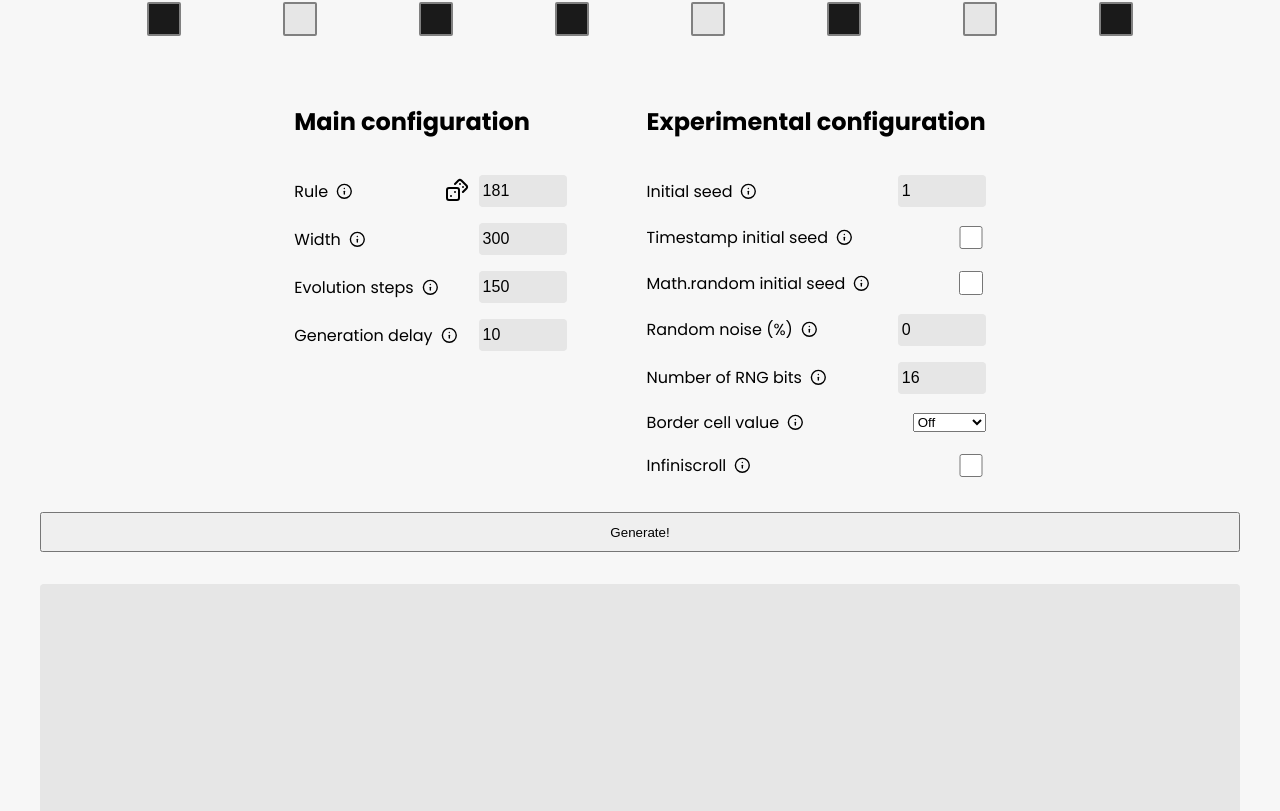
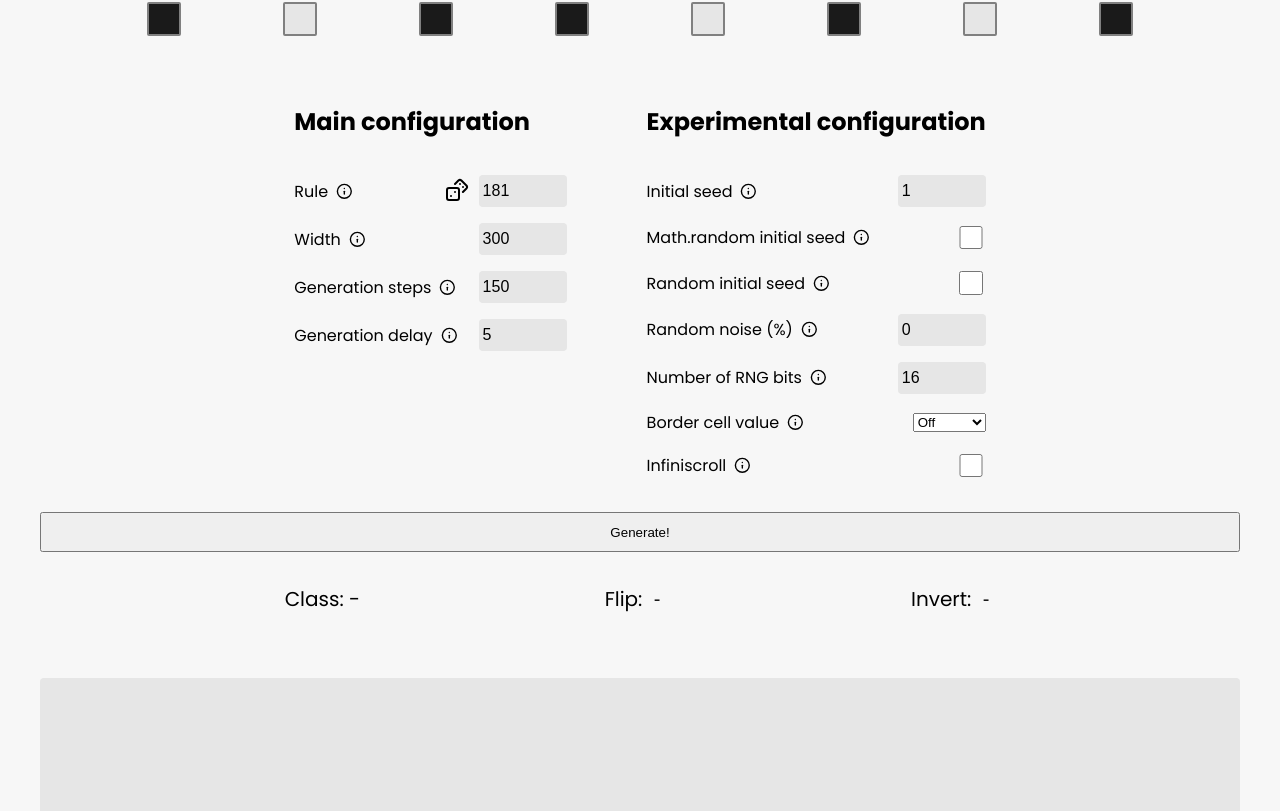
Before and after one commit to tdib/elementary, a SvelteKit app: page / in a window 1280 px wide. Shown: the part 412-1223 px from the top of the page. Built offline with nearby package versions, Linux system fonts and the light colour scheme.

Commit message:
Add classification file, complete random initial row, and links to flips/inverts

```diff
--- a/src/lib/components/ConfigInput.svelte
+++ b/src/lib/components/ConfigInput.svelte
@@ -15,7 +15,7 @@
   let infoOpen = false
   export let name = ''
   let nameProcessed = name.toLowerCase().replace(' ', '-')
-  export let inputProps
+  export let inputProps = {}
   export let value = inputProps?.value
   export let inputOverride = false
 </script>
--- /dev/null
+++ b/src/lib/misc/classification.json
@@ -0,0 +1,89 @@
+{
+  "classes": {
+    "I (Uniform)": [0, 8, 32, 40, 64, 96, 128, 136, 160, 168, 192, 224],
+    "II (Periodic)": [1, 2, 3, 4, 5, 6, 7, 9, 10, 11, 12, 13, 14, 15, 16, 17, 19, 20, 21, 23,
+              24, 25, 26, 27, 28, 29, 31, 33, 34, 35, 36, 37, 38, 39, 42, 43, 44, 46, 47, 48,
+              49, 50, 51, 52, 53, 55, 56, 57, 58, 59, 61, 62, 63, 65, 66, 67, 68, 69, 70, 71,
+              72, 73, 74, 76, 77, 78, 79, 80, 81, 82, 83, 84, 85, 87, 88, 91, 92, 93, 94, 95,
+              98, 99, 100, 103, 104, 108, 109, 111, 112, 113, 114, 115, 116, 117, 118, 119,
+              123, 125, 127, 130, 131, 132, 133, 134, 138, 139, 140, 141, 142, 143, 144,
+              145, 148, 152, 154, 155, 156, 157, 158, 159, 162, 163, 164, 166, 167, 170,
+              171, 172, 173, 174, 175, 176, 177, 178, 179, 180, 181, 184, 185, 186, 187,
+              188, 189, 190, 191, 194, 196, 197, 198, 199, 200, 201, 202, 203, 204, 205,
+              206, 207, 208, 209, 210, 211, 212, 213, 214, 215, 216, 217, 218, 219, 220,
+              221, 222, 223, 226, 227, 228, 229, 230, 231, 232, 233, 234, 235, 236, 237,
+              238, 239, 240, 241, 242, 243, 244, 245, 246, 247, 248, 249, 250, 251, 252,
+              253, 254],
+    "III (Chaotic)": [18, 22, 30, 45, 60, 75, 86, 89, 90, 101, 102, 105, 122, 126, 129,
+        135, 146, 149, 150, 151, 153, 161, 165, 169, 182, 183, 225, 195],
+    "IV (Complex)": [41, 54, 97, 106, 107, 110, 120, 121, 124, 137, 147, 193]
+  },
+  "inverts": {
+    "110": 137,
+    "137": 110,
+
+    "124": 193,
+    "193": 124,
+
+    "54": 147,
+    "147": 54,
+
+    "118": 145,
+    "145": 118,
+
+    "97": 121,
+    "121": 97
+  },
+  "flips": {
+    "41": 97,
+    "97": 41,
+
+    "75": 89,
+    "89": 75,
+
+    "30": 86,
+    "86": 30,
+
+    "45": 101,
+    "101": 45,
+
+    "110": 124,
+    "124": 110,
+
+    "137": 193,
+    "193": 137,
+
+    "129": 161,
+    "161": 129,
+
+    "62": 118,
+    "118": 62,
+
+    "102": 60,
+    "60": 102,
+
+    "153": 195,
+    "95": 153,
+
+    "57": 99,
+    "99": 57,
+
+    "169": 225,
+    "225": 169,
+
+    "167": 181,
+    "181": 167,
+
+    "131": 145,
+    "145": 131,
+
+    "149": 135,
+    "135": 149,
+
+    "107": 121,
+    "121": 107,
+
+    "106": 120,
+    "120": 106
+  }
+}
--- a/src/routes/+page.svelte
+++ b/src/routes/+page.svelte
@@ -6,26 +6,42 @@
   import getRandomRule from '$lib/scripts/randomRule.js'
   import { onMount } from 'svelte'
   import { generateAutomaton, getRandomNumber } from '$lib/scripts/automatonUtil.js'
+  import classification from '$lib/misc/classification.json'
 
   let rule = getRandomRule()
   let width = 300
-  let evolutionSteps = 150
-  let genDelay = 10
+  let numGenerationSteps = 150
+  let genDelay = 5
 
   let initialSeed = 1
-  let timestampInitialSeed = false
   let mathRandomInitialSeed = false
+  let completeRandomInitialSeed = false
   let randomNoisePercent = 0
   let numRNGBits = 16
   let borderCellValue = 'off'
   let infiniscroll = false
 
+  let ruleClassification = '-'
+  let flip
+  let invert
   let rngBinary
   let rngDecimal
 
   let automatonLoading = false
 
   let canvas
+
+
+  // $: {
+  //   ruleClassification = 'Unknown'
+  //   for (let [classification, classificationRules] of Object.entries(classification.classes)) {
+  //     if (classificationRules.includes(Number(rule))) {
+  //       ruleClassification = classification
+  //       break
+  //     }
+  //   }
+  //   if (ruleClassification === "Unknown") console.log('could not find')
+  // }
 
   onMount(() => {
     const inputs = document.querySelectorAll('.input')
@@ -55,9 +71,6 @@
   let ruleBinary
   $: ruleBinary = Number(rule).toString(2).padStart(8, '0').split('').map((x) => Number(x))
 
-  $: if (timestampInitialSeed) initialSeed = Number(new Date())
-
-
 
   function generate() {
     // #HACK: loading is not set to false when genDelay is 0, so this is the fix
@@ -65,16 +78,31 @@
       automatonLoading = true
 
     // Initial configuration
-    const padding = Array.from({length: Math.floor(width/2)}, () => '0').join('')
+    const ruleBinary = Number(rule).toString(2).padStart(8, '0')
     const initialSeedBinary = Number(initialSeed).toString(2)
-    const initial = `${padding}${initialSeedBinary}${padding}`.split('').map(Number)
-    const ruleBinary = Number(rule).toString(2).padStart(8, '0')
+    let padding
+    let initial = []
+    if (completeRandomInitialSeed) {
+      for (let i = 0; i < width; i++) {
+        initial.push(Math.random() > 0.5 ? 1 : 0)
+      }
+    } else {
+      padding = Array.from({length: Math.floor(width/2)}, () => '0').join('')
+      initial = `${padding}${initialSeedBinary}${padding}`.split('').map(Number)
+    }
 
-    if (timestampInitialSeed && mathRandomInitialSeed) {
-      initialSeed = Math.floor(Math.random() * Number(new Date()))
-    } else if (timestampInitialSeed) {
-      initialSeed = Number(new Date())
-    } else if (mathRandomInitialSeed) {
+    ruleClassification = 'Unknown'
+    for (let [classificationName, classificationRules] of Object.entries(classification.classes)) {
+      if (classificationRules.includes(Number(rule))) {
+        ruleClassification = classificationName
+        break
+      }
+    }
+
+    flip = classification.flips[rule]
+    invert = classification.inverts[rule]
+
+    if (mathRandomInitialSeed) {
       if (initialSeed < 8) initialSeed = 8
       const max = Math.floor(initialSeed * 1.25)
       const min = Math.floor(initialSeed * 0.8)
@@ -82,13 +110,13 @@
     }
 
     // Generate the values of the automaton using the given configuration
-    const evolutions = generateAutomaton(initial, evolutionSteps, ruleBinary, randomNoisePercent, borderCellValue)
-    const randomNumbers = getRandomNumber(evolutions, numRNGBits)
+    const generations = generateAutomaton(initial, numGenerationSteps, ruleBinary, randomNoisePercent, borderCellValue)
+    const randomNumbers = getRandomNumber(generations, numRNGBits)
     rngBinary = randomNumbers[0]
     rngDecimal = randomNumbers[1]
 
     // Display the automaton in the canvas
-    canvas.displayAutomaton(evolutions, Number(genDelay), borderCellValue)
+    canvas.displayAutomaton(generations, Number(genDelay), borderCellValue)
   }
 
 
@@ -132,7 +160,7 @@
       >
         <button type='button' title='Randomise rule' slot='extra-icon' on:click={() => {
           rule = getRandomRule()
-          generate()
+          if (!automatonLoading || !infiniscroll) generate()
         }}>
           <Dices />
         </button>
@@ -153,16 +181,16 @@
       />
 
       <ConfigInput
-        name='Evolution steps'
+        name='Generation steps'
         inputProps={{
           type: 'number',
           min: 1,
           placeholder: 150,
         }}
-        info='The number of iterations/rows that will be stacked on top of one another (i.e. vertical height).
+        info='The number of generations/rows that will be stacked on top of one another (i.e. vertical height).
         Increasing this will allow you to see more of the pattern, but will increase computation. A good number
         for this is approximately half of the width.'
-        bind:value={evolutionSteps}
+        bind:value={numGenerationSteps}
         on:enterPressed={generate}
       />
 
@@ -171,11 +199,12 @@
         inputProps={{
           type: 'number',
           min: 0,
-          placeholder: 10,
+          placeholder: 5,
         }}
-        info='The buffer time between the generation of each iteration. A value of 0 will mean (near) instant
-        generation, while a value of 5 will slowly display each iteration one by one in a cascading effect.
-        Note: this is a purely aesthetic feature, and will not affect the generation of the automaton.'
+        info='The buffer time in milliseconds between the generation of each generation. A value of 0 will mean
+        (near) instant generation, while a value of 5 will slowly display each generation one by one in a
+        cascading effect. Note: this is a purely aesthetic feature, and will not affect the generation of
+        the automaton.'
         bind:value={genDelay}
         on:enterPressed={generate}
       />
@@ -189,23 +218,12 @@
           type: 'number',
           min: 1,
           placeholder: 1,
-          disabled: timestampInitialSeed,
+          disabled: completeRandomInitialSeed,
         }}
         info='Determines the configuration of bits in the first row. The default value is 1, a single
         active cell.'
         bind:value={initialSeed}
         on:enterPressed={generate}
-      />
-
-      <ConfigInput
-        name='Timestamp initial seed'
-        inputProps={{
-          type: 'checkbox',
-        }}
-        info='Uses the current time (milliseconds since January 1 1970) as an initial seed.
-        Enabling this option will disable the ability to input your own initial seed. Note: the seed will
-        be computed after the generate button is pressed.'
-        bind:value={timestampInitialSeed}
       />
 
       <ConfigInput
@@ -217,6 +235,15 @@
         your initial seed is, the larger the effect of this randomness will become. Note: this multiplication
         will take place after the generate button is pressed.'
         bind:value={mathRandomInitialSeed}
+      />
+
+      <ConfigInput
+        name='Random initial seed'
+        inputProps={{
+          type: 'checkbox'
+        }}
+        info='Randomises initial seed by completely randomising the entire width of the initial generation row.'
+        bind:value={completeRandomInitialSeed}
       />
 
       <ConfigInput
@@ -244,7 +271,7 @@
         }}
         info='This number determines the number of bits used to calculate a random number from the automaton.
         A value of 8 means the first eight bits of the central column will be used. If the value of this option
-        is larger than the number of evolution steps, then it will only consider the number of evolution steps.
+        is larger than the number of generation steps, then it will only consider the number of generation steps.
         This option is best paired with a randomised initial seed.'
         bind:value={numRNGBits}
         on:enterPressed={generate}
@@ -255,7 +282,7 @@
         inputOverride={true}
         info='Determines whether the cells at the bounds of the selected width are on or off.
         "Off" will treat the edges as though the cells are off. "On" will treat them as though
-        they are on. "Random" will randomly select a value between on or off on every iteration.'
+        they are on. "Random" will randomly select a value between on or off on every generation.'
       >
         <select bind:value={borderCellValue} id='border-cell-value' slot='input-override'>
           <option value='off'>Off</option>
@@ -279,13 +306,44 @@
     {#if automatonLoading}
       <button type='button' on:click={() => canvas.cancelGeneration()}>Cancel generation</button>
     {:else}
-      <button type='button' disabled={!rule || !width || !evolutionSteps} on:click={generate}>Generate!</button>
+      <button type='button' disabled={!rule || !width || !numGenerationSteps} on:click={generate}>Generate!</button>
     {/if}
 
-    {#if rngBinary || rngDecimal}
-      <span>Generated binary number: {rngBinary}</span>
-      <span>Generated decimal number: {rngDecimal}</span>
-    {/if}
+
+    <div class='automaton-info'>
+      <!-- Display the generated automaton's class -->
+      <span>Class: {ruleClassification}</span>
+
+      <!-- Display (if any) the flipped automaton, and allow user to click on label to generate it -->
+      <span>
+        Flip:
+        <button class='clickable-text' type='button'
+          disabled={!flip} title={flip && 'Generate flipped automaton'}
+          on:click={() => {
+            rule = flip
+            generate()
+          }}>{flip ?? '-'}</button>
+      </span>
+
+      <!-- Display (if any) the inverted automaton, and allow user to click on label to generate it -->
+      <span>
+        Invert:
+        <button class='clickable-text' type='button'
+          disabled={!invert} title={invert && 'Generate inverted automaton'}
+          on:click={() => {
+            rule = invert
+            generate()
+          }}>{invert ?? '-'}</button>
+      </span>
+    </div>
+
+    <!-- Display randomly generated numbers -->
+    <div class='automaton-info'>
+      {#if rngBinary || rngDecimal}
+        <span>Generated binary number: {rngBinary}</span>
+        <span>Generated decimal number: {rngDecimal}</span>
+      {/if}
+    </div>
 
     <Canvas
       bind:this={canvas}
@@ -328,12 +386,37 @@
         border: none;
         cursor: pointer;
       }
+
     }
 
-    > button {
+    > button:not(.clickable-text) {
       height: 3em;
       width: 100%;
     }
+
+    .automaton-info {
+      width: 100%;
+      display: flex;
+      justify-content: space-evenly;
+
+      span {
+        font-size: 1.25em;
+        .clickable-text {
+          background: none;
+          border: none;
+          cursor: pointer;
+          text-decoration: underline;
+          font-size: inherit;
+
+        }
+          :disabled {
+            cursor: default;
+            text-decoration: none;
+            color: var(--active);
+          }
+      }
+    }
+
 
   }
 
```
Also changed, not shown: src/lib/components/Canvas.svelte (+29 -24 lines), src/lib/components/Catalogue.svelte (added, +9 -0 lines), src/lib/scripts/automatonUtil.js (+13 -13 lines).
